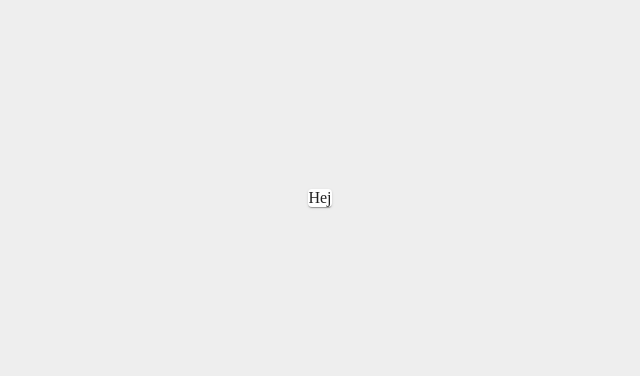
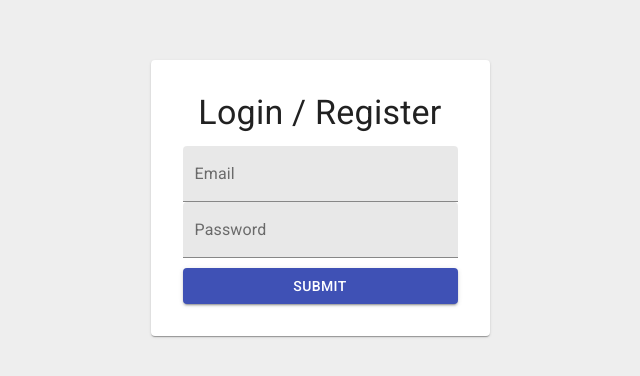
Before and after one commit to ChristopherGustafson/id1212-project, a React (Create React App) app in the folder frontend/: page / in a window 1280 px wide. Shown: the part 202-578 px from the top of the page, without its empty margins (320-960 px from the left). Built offline with nearby package versions, Linux system fonts and the light colour scheme.

Commit message:
Linting setup and Login form

```diff
--- a/frontend/public/index.html
+++ b/frontend/public/index.html
@@ -9,6 +9,8 @@
       name="description"
       content="Web site created using create-react-app"
     />
+    <link rel="stylesheet" href="%PUBLIC_URL%/index.css" />
+    <link rel="stylesheet" href="https://fonts.googleapis.com/css?family=Roboto:300,400,500,700&display=swap" />
     <link rel="apple-touch-icon" href="%PUBLIC_URL%/logo192.png" />
     <!--
       manifest.json provides metadata used when your web app is installed on a
--- a/frontend/src/lib/routes.ts
+++ b/frontend/src/lib/routes.ts
@@ -1 +1 @@
-export const LOGIN = "/";
+export const LOGIN = '/';
--- a/frontend/src/views/Login.tsx
+++ b/frontend/src/views/Login.tsx
@@ -1,18 +1,80 @@
-import { Card, styled } from "@material-ui/core";
+import { Button, Paper, styled, TextField, Typography } from '@material-ui/core';
+import { useFormik } from 'formik';
+import * as yup from 'yup';
 
-const Root = styled("div")({
-  height: "100%",
-  display: "flex",
-  justifyContent: "center",
-  alignItems: "center",
-});
+const initialValues = {
+  email: '',
+  password: '',
+};
 
-const Login = () => {
+const Login: React.FC = () => {
+  const loginForm = useFormik({
+    initialValues: initialValues,
+    validationSchema: yup.object({
+      email: yup.string().email('Invalid email').required('Required'),
+      password: yup.string().required('Required'),
+    }),
+    onSubmit: (values) => {
+      console.log(values);
+    },
+  });
+
   return (
     <Root>
-      <Card>Hej</Card>
+      <Card>
+        <Typography variant="h4" gutterBottom>
+          Login / Register
+        </Typography>
+        <TextField
+          fullWidth
+          id="email"
+          autoComplete="email"
+          variant="filled"
+          label="Email"
+          value={loginForm.values.email}
+          error={loginForm.touched.email && !!loginForm.errors.email}
+          helperText={loginForm.touched.email && loginForm.errors.email}
+          onBlur={loginForm.handleBlur}
+          onChange={loginForm.handleChange}
+        />
+        <TextField
+          fullWidth
+          id="password"
+          variant="filled"
+          type="password"
+          label="Password"
+          value={loginForm.values.password}
+          error={loginForm.touched.password && !!loginForm.errors.password}
+          helperText={loginForm.touched.password && loginForm.errors.password}
+          onBlur={loginForm.handleBlur}
+          onChange={loginForm.handleChange}
+        />
+        <SubmitButton variant="contained" color="primary" onClick={loginForm.submitForm}>
+          Submit
+        </SubmitButton>
+      </Card>
     </Root>
   );
 };
 
+const Root = styled('div')({
+  height: '100%',
+  display: 'flex',
+  justifyContent: 'center',
+  alignItems: 'center',
+});
+
+const Card = styled(Paper)({
+  padding: '2rem',
+  display: 'flex',
+  flexDirection: 'column',
+  alignItems: 'center',
+  minWidth: 275,
+});
+
+const SubmitButton = styled(Button)({
+  marginTop: 10,
+  width: '100%',
+});
+
 export default Login;
```
Also changed, not shown: frontend/package.json (+11 -9 lines), frontend/src/App.tsx (+4 -4 lines), frontend/src/index.tsx (+4 -5 lines), frontend/.eslintrc.json (added), frontend/.prettierrc.json (added), frontend/public/index.css (renamed from frontend/src/index.css), 1 other file (tests, documents, lock files or other folders).
